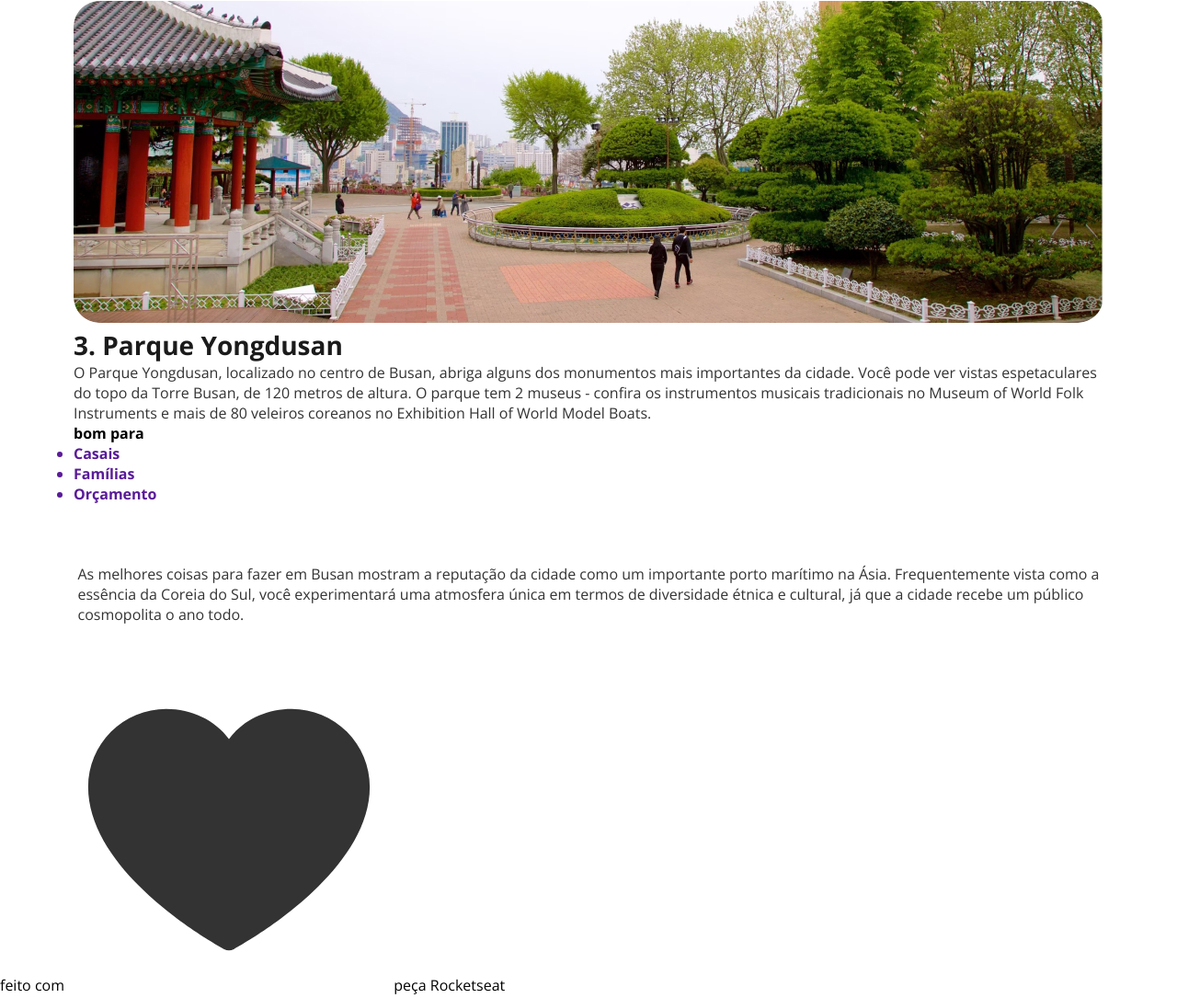
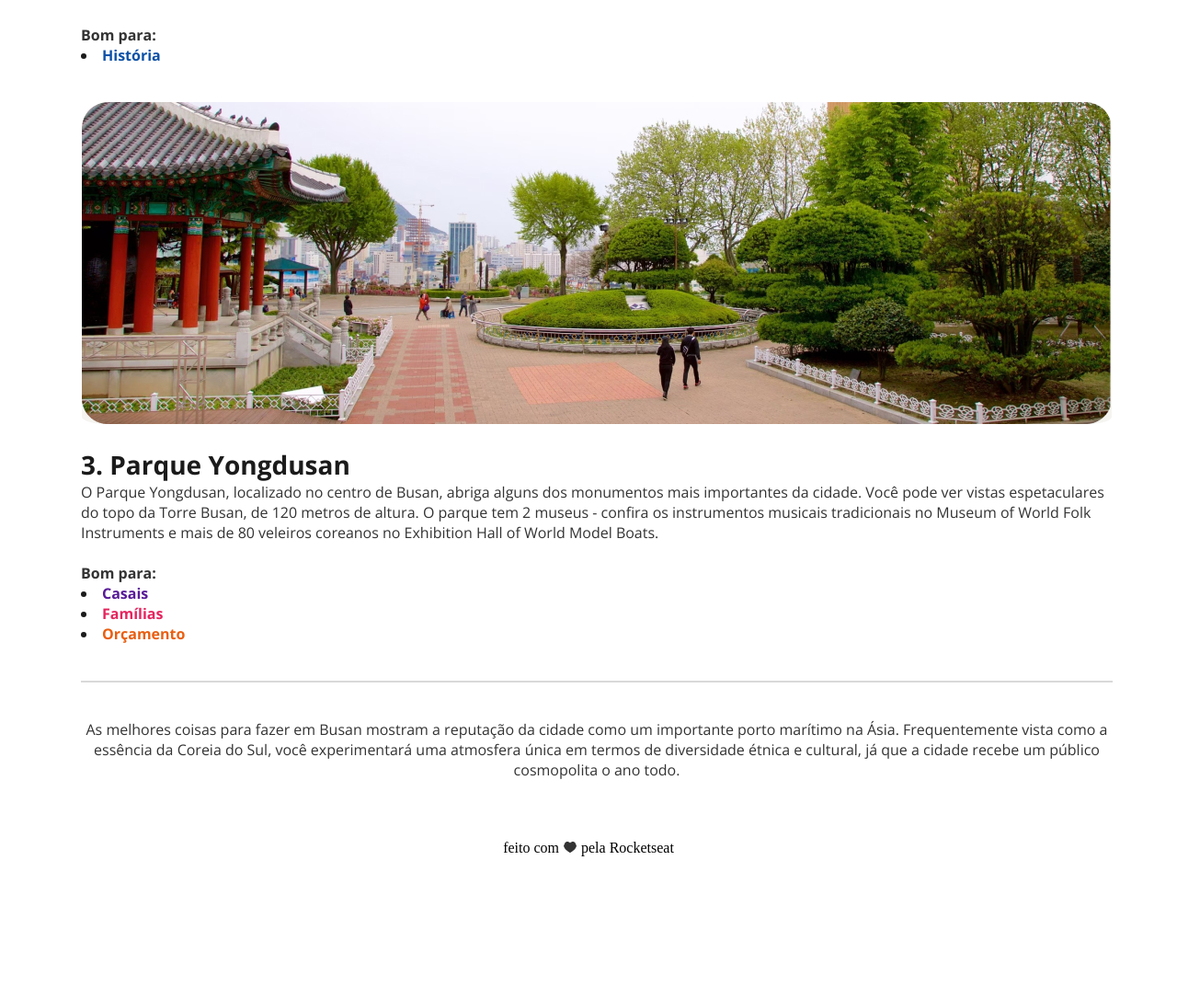
Before and after one commit to marcosvini-s/Projeto-6--Rocketseat-, a plain HTML site: page index.html in a window 1280 px wide. Shown: the part 2340-3425 px from the top of the page at 92% size. Drawn offline with nearby package versions, Linux system fonts and the light colour scheme; a web font is replaced by a local one.

Commit message:
add divisor + style finalizado

```diff
--- a/index.html
+++ b/index.html
@@ -4,6 +4,8 @@
     <link rel="preconnect" href="https://fonts.googleapis.com">
     <link rel="preconnect" href="https://fonts.gstatic.com" crossorigin>
 
+    <link rel="preconnect" href="https://fonts.googleapis.com">
+    <link rel="preconnect" href="https://fonts.gstatic.com" crossorigin>
 
     <meta charset="UTF-8">
     <meta name="viewport" content="width=device-width, initial-scale=1.0">
@@ -12,6 +14,7 @@
 
     <link rel="stylesheet" href="style.css">
     <link href="https://fonts.googleapis.com/css2?family=Open+Sans:ital,wght@0,300..800;1,300..800&display=swap" rel="stylesheet">
+    <link href="https://fonts.googleapis.com/css2?family=Alice&display=swap" rel="stylesheet">
 
 </head>
 <body>
@@ -23,6 +26,8 @@
             <p>Busan, a estrela em ascensão da Coreia do Sul, oferece de tudo, desde churrascarias de primeira linha até tradicionais barracas de comida de rua. Aqui, <br>
                  exploramos a segunda cidade da Coreia do Sul e descobrimos as suas ofertas culinárias.</p>
         </section>
+
+        <hr>
 
         <section id="Destiny">
             <h2>Para os amantes de história</h2>
@@ -39,7 +44,8 @@
         <h1>1. Templo Haedong Yonggungsa</h1>
         <p>O Templo Haedong Yonggungsa é um templo budista localizado no extremo nordeste de Busan. Construído em 1376, é um dos poucos templos na <br>
             Coreia construídos à beira-mar - você pode desfrutar de vistas do Mar do Leste de um lado e de belas montanhas do outro.</p>
-        <span>Bom para:<ul><li>História</li></ul></span>
+            <br>
+            <span><p>Bom para:</p><ul><li>História</li></ul></span>
         </section>
 
 
@@ -48,7 +54,8 @@
             <h1>2. Templo Beomeo-sa</h1>
             <p>O Templo Beomeo-sa é um dos maiores santuários da Coreia do Sul. Ele está localizado no alto da borda leste da montanha Geumjeongsa e fica <br>
             distante da agitação da cidade. O Daeungjeon Hall do templo é um exemplo bem preservado da arquitetura da Dinastia Joseon.</p>
-            <span>Bom para:<ul><li>História</li></ul></span>
+            <br>
+            <span><p>Bom para:</p><ul><li>História</li></ul></span>
 
         </section>
 
@@ -59,7 +66,8 @@
             <p>O Parque Yongdusan, localizado no centro de Busan, abriga alguns dos monumentos mais importantes da cidade. Você pode ver vistas espetaculares <br>
             do topo da Torre Busan, de 120 metros de altura. O parque tem 2 museus - confira os instrumentos musicais tradicionais no Museum of World Folk <br>
             Instruments e mais de 80 veleiros coreanos no Exhibition Hall of World Model Boats.</p>
-            <span>bom para
+            <br>
+            <span> <p>Bom para:</p>
                 <ul>
                     <li>Casais</li>
                     <li>Famílias</li>
@@ -67,6 +75,8 @@
                 </ul>
             </span>
         </section>
+
+        <hr>
 
         <div class="discription">
             <p>As melhores coisas para fazer em Busan mostram a reputação da cidade como um importante porto marítimo na Ásia. Frequentemente vista como a <br>
@@ -76,11 +86,8 @@
 
     </div>
 
-
 <footer>
-    feito com
-    <img src="/assets/ph_heart-fill.svg " alt="coração preto">
-    peça Rocketseat
+    feito com <img src="/assets/ph_heart-fill.svg " alt="coração preto"> pela Rocketseat
 </footer>
 
 </body>
--- a/style.css
+++ b/style.css
@@ -2,20 +2,29 @@
     padding: 0;
     margin: 0;
     font-family: "Open Sans", sans-serif;
+    text-align: center;
+    flex-direction: column;
+}
+
+body{
+    margin: 88px;
 }
 
 img{
     border-radius: 28px;
     height: 350px;
+    padding-bottom: 20px;
 }
 
 p{
+    text-align: justify;
     color: #333;
     font-size: 16px;
     font-weight: 400;
 }
 
 h1{
+    text-align: justify;
     font-size: 36px;
     font-weight: 700;
     color: #1B1B1B;
@@ -24,16 +33,17 @@ h1{
 .page{
     box-sizing: border-box;
     display: inline-flex;
-    padding: 88px 80px 48px 80px;
-    flex-direction: column;
     justify-content: flex-end;
-    align-items: center;
-    gap: 65px;
+}
+
+#Busan h1{
+    padding-bottom: 44px;
 }
 
 #Busan img{
     background-size: cover;
     height: 660px;
+    padding-bottom: 24px;
 }
 
 #Busan :first-child  {
@@ -51,6 +61,7 @@ h1{
     font-size: 16px;
     font-style: italic;
     font-weight: 400;
+    padding-bottom: 40px;
 }
 
 #Destiny h2{
@@ -58,21 +69,84 @@ h1{
     font-weight: 700;
     text-transform: uppercase;
     color: #E1624F;
+    text-align: justify;
+    padding-top: 64px;
+}
+
+#Destiny p{
+    padding-bottom: 64px;
 }
 
 #Temple , #SecondTemple , #Park h1 {
     font-size: 28px;
 }
 
-span {
+ul , li{
+    text-align: justify;
+    ;
+}
+
+::marker {
+    color: #1B1B1B;
+    font-size: 16px;
+}
+
+span p, ul {
+    text-align: justify;
     font-weight: 700;
+    font-size: 16px;
 }
 
 span ul li{
+    list-style-position: inside;
     color: #0C51A7;
     font-weight: 700;
+    padding-bottom: 40px;
 }
 
 #Park li{
     color:#591B98;
+    padding: 0px;
 }
+
+#Park ul li + li{
+    color: #E5245E;
+    padding: 0px;
+}
+
+#Park ul li:last-child{
+    color: #E95E10;
+    padding-bottom: 40px;
+}
+
+.discription p{
+    color: #333;
+    font-size: 16px;
+    font-weight: 400;
+    text-align: center;
+    padding-top: 40px;
+}
+
+hr{
+    width: 1120px;
+    border: solid 1px #D9D9D9;
+}
+
+
+footer{
+    font-family: "Alice,serif";
+    font-size: 16px;
+    font-weight: 400;
+    padding-top: 65px;
+    padding-bottom: 48px;
+    display: flex;
+    flex-direction: row;
+    justify-content: center;
+}
+
+footer img{
+    width: 16px;
+    height: 16px;
+    padding-left: 4px;
+    padding-right: 4px;
+}
```
Also changed, not shown: assets/divisor.svg (added).
